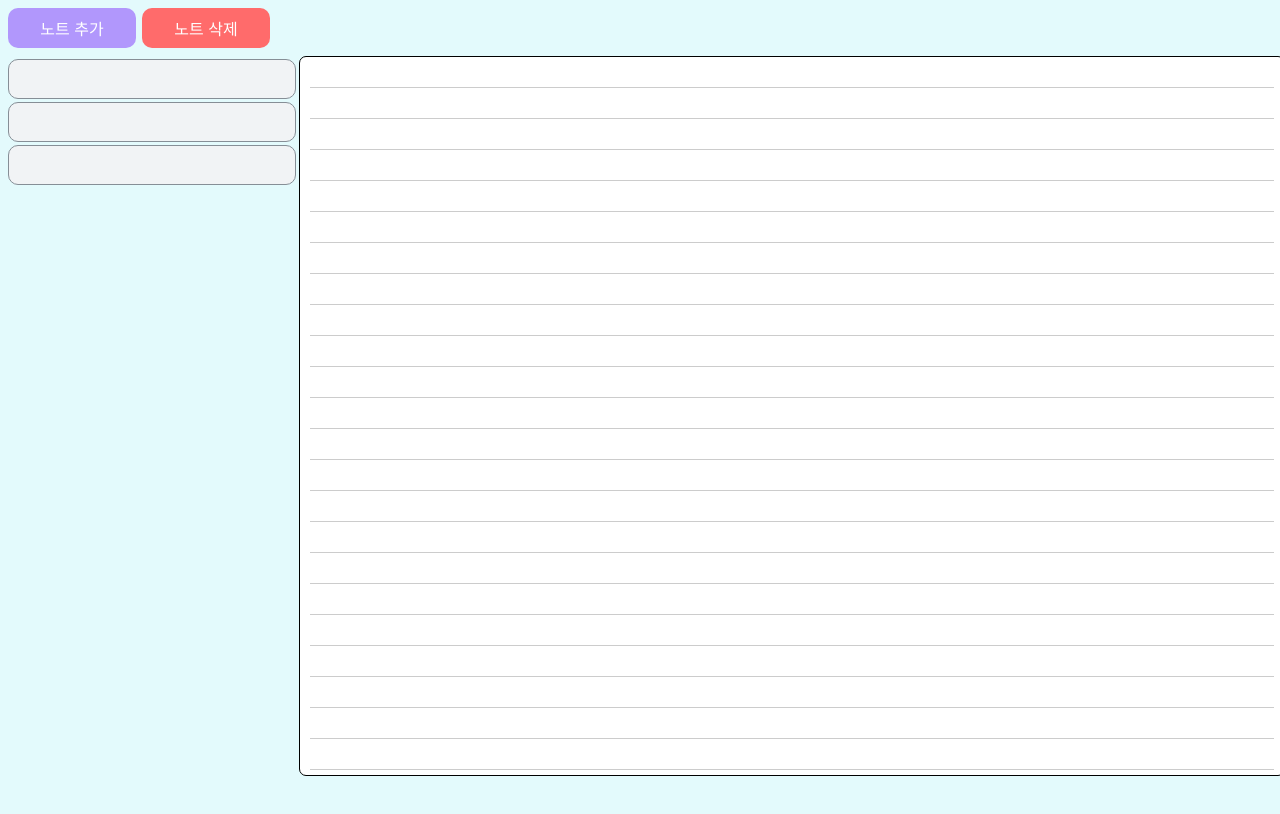
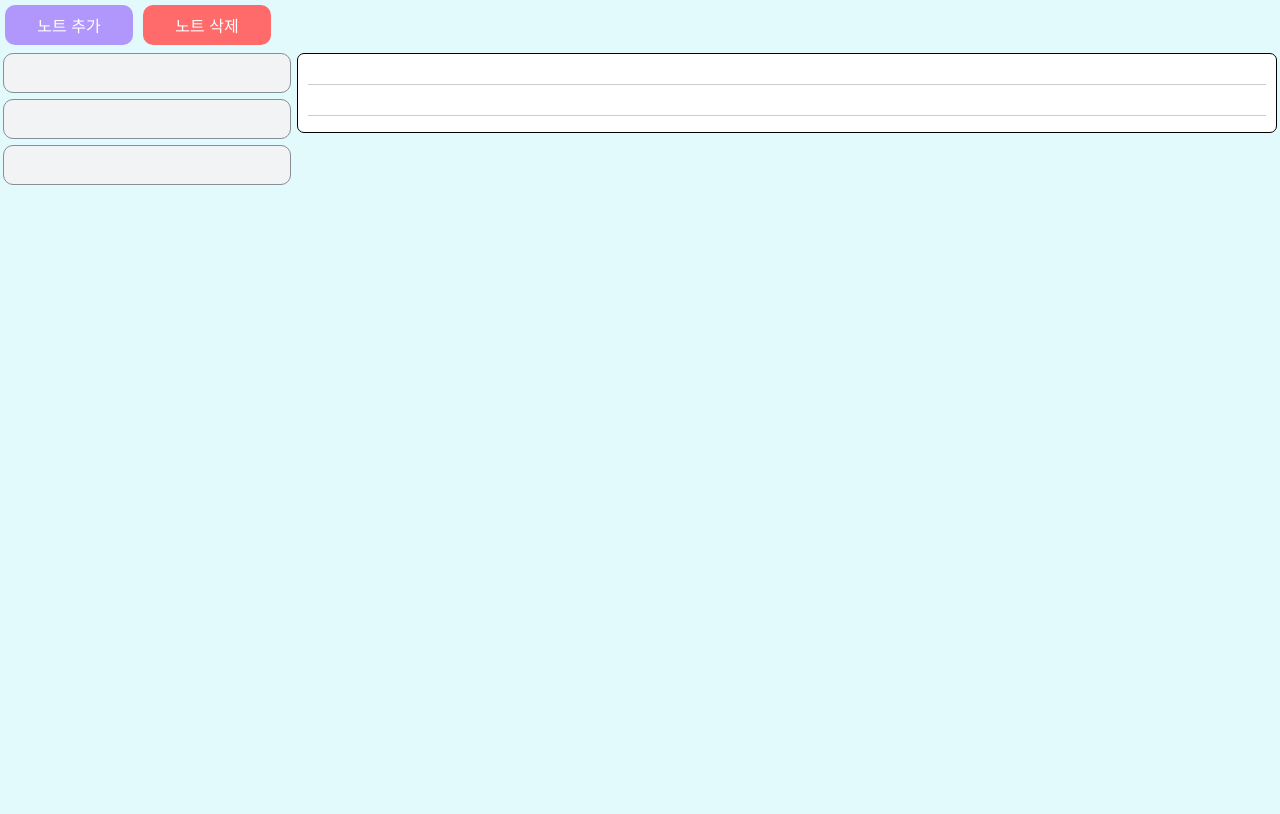
Before and after one commit to witch-factory/memo-jang, a React (Create React App) app in the folder client/: page / in a window 1280 px wide. Shown: the top 814 px of the page. Built offline with nearby package versions, Linux system fonts and the light colour scheme.

Commit message:
css 조정중, 버튼 hover

```diff
--- a/client/package.json
+++ b/client/package.json
@@ -6,6 +6,7 @@
     "@testing-library/jest-dom": "^5.11.4",
     "@testing-library/react": "^11.1.0",
     "@testing-library/user-event": "^12.1.10",
+    "polished": "^4.1.3",
     "react": "^17.0.2",
     "react-dom": "^17.0.2",
     "react-router-dom": "^5.2.1",
--- a/client/src/note.js
+++ b/client/src/note.js
@@ -1,14 +1,19 @@
 import React from 'react';
-import styled from 'styled-components';
+import styled, { css } from 'styled-components';
+import { darken } from 'polished';
 
 const FlexContainer = styled.div`
   display:flex;
-  margin:5px;
 `;
 
-const NoteContainer = styled(FlexContainer)`
+const ColumnContainer = styled(FlexContainer)`
+  flex-direction: column;
+`;
+
+const RowContainer = styled(FlexContainer)`
   height:100%;
   width:100%;
+  flex-direction: row;
 `;
 
 const NoteBasicBlock = styled.div`
@@ -19,12 +24,21 @@ const NoteBasicBlock = styled.div`
   align-items: center;
   border-radius: 10px;
   font-size:1rem;
-  margin:3px;
 `;
 
 const NoteListButton = styled(NoteBasicBlock)`
   width:8rem;
   height:2.5rem;
+  margin:5px;
+  ${(props) => {
+    const selected = props.color;
+    return css`
+      &:hover {
+        background: ${darken(0.1, selected)};
+      }
+    `;
+  }
+}
 `;
 
 const NoteListBlock = styled(NoteBasicBlock)`
@@ -32,17 +46,18 @@ const NoteListBlock = styled(NoteBasicBlock)`
   height:2.5rem;
   border:solid 1px #868e96;
   background:#f1f3f5;
+  margin:3px;
 `;
 
 const NoteEditBlock = styled.textarea`
   width:100%;
-  height:90%;
+  height:100%;
   border: 1px solid black;
   border-radius: 7px;
   overflow:auto;
   white-space: pre;
   font-size:12pt;
-  flex:1;
+  display:flex;
   background-attachment: local;
   background-image:
     linear-gradient(to right, white 10px, transparent 10px),
@@ -50,24 +65,25 @@ const NoteEditBlock = styled.textarea`
     repeating-linear-gradient(white, white 30px, #ccc 30px, #ccc 31px, white 31px);
   line-height: 31px;
   padding: 8px 10px;
+  margin:3px;
   resize:none;
 `;
 
 const Note = () => (
-  <>
-    <FlexContainer>
+  <ColumnContainer>
+    <RowContainer>
       <NoteListButton color="#b197fc">노트 추가</NoteListButton>
       <NoteListButton color="#ff6b6b">노트 삭제</NoteListButton>
-    </FlexContainer>
-    <NoteContainer>
-      <div>
+    </RowContainer>
+    <RowContainer>
+      <ColumnContainer>
         <NoteListBlock />
         <NoteListBlock />
         <NoteListBlock />
-      </div>
+      </ColumnContainer>
       <NoteEditBlock />
-    </NoteContainer>
-  </>
+    </RowContainer>
+  </ColumnContainer>
 );
 
 export default Note;
```
Also changed, not shown: 1 other file (tests, documents, lock files or other folders).
